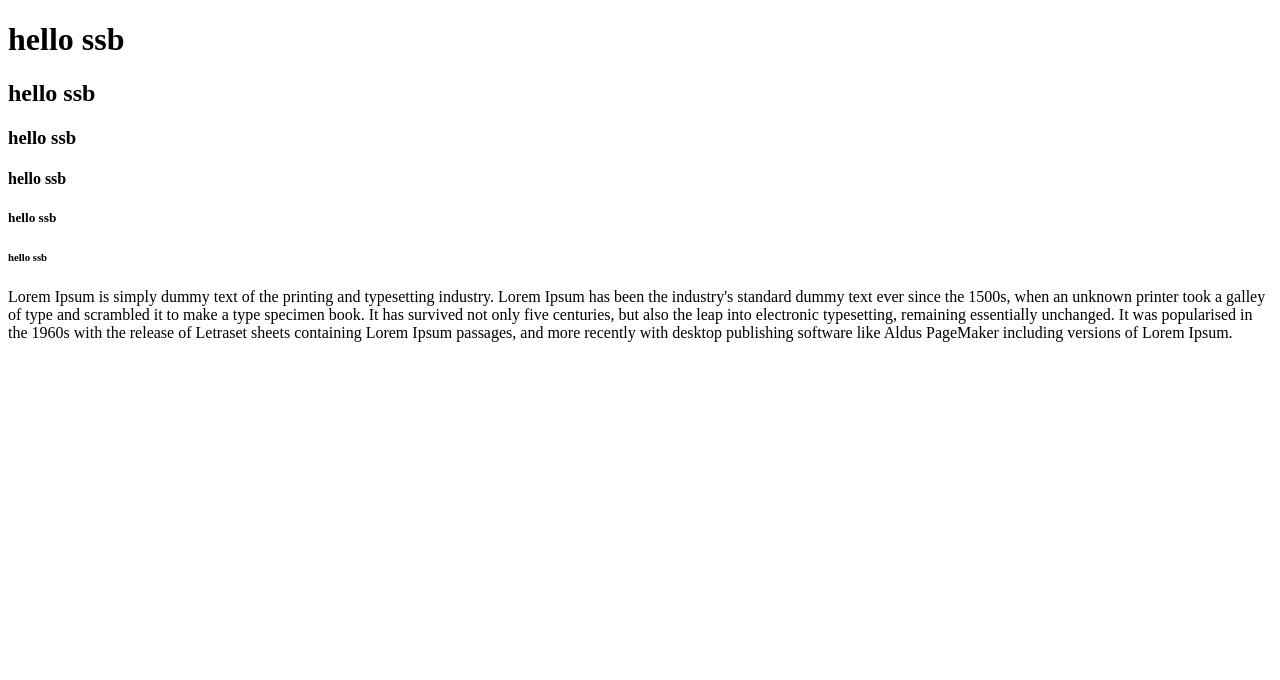
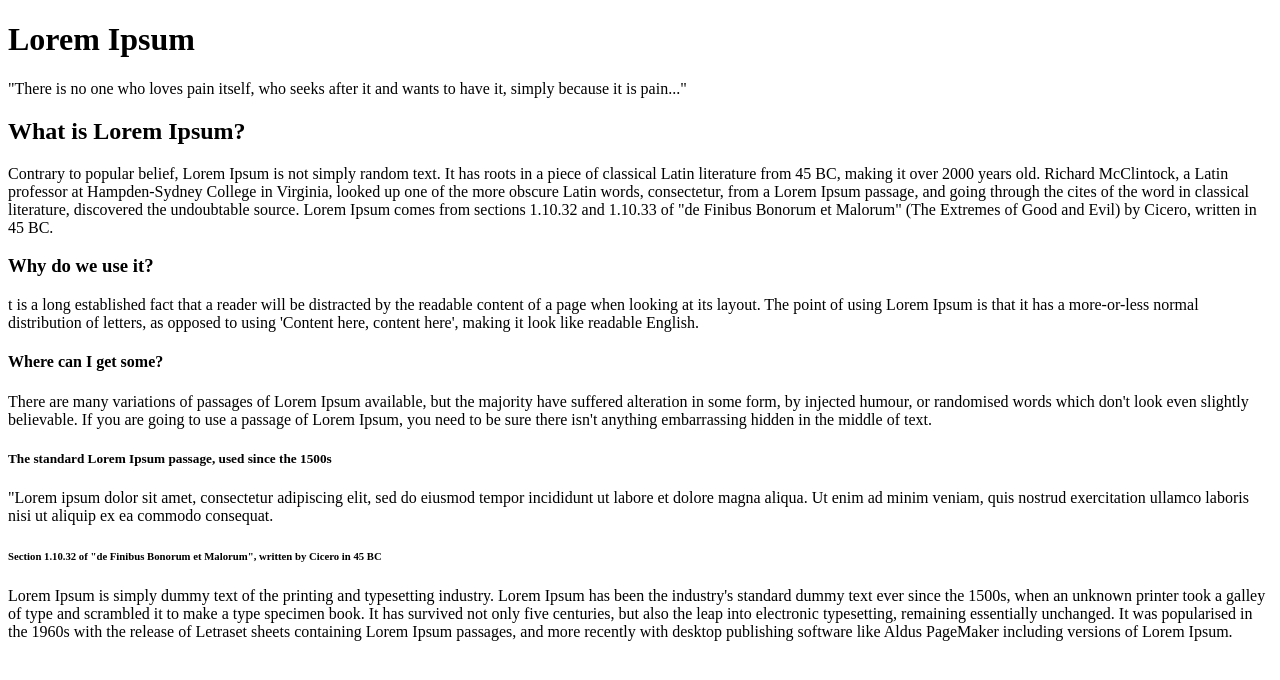
Before and after one commit to hasanlutfur/HW_24.02.21, a plain HTML site: page index.html in a window 1280 px wide. Drawn offline with Linux system fonts and the light colour scheme.

Commit message:
Update index.html

```diff
--- a/index.html
+++ b/index.html
@@ -7,12 +7,27 @@
 
 <body>
 
-<h1>hello ssb</h1>
-<h2>hello ssb</h2>
-<h3>hello ssb</h3>
-<h4>hello ssb</h4>
-<h5>hello ssb</h5>
-<h6>hello ssb</h6>
+<h1>Lorem Ipsum</h1>
+
+<p>"There is no one who loves pain itself, who seeks after it and wants to have it, simply because it is pain..."</p>
+
+<h2>What is Lorem Ipsum?</h2>
+
+<p>Contrary to popular belief, Lorem Ipsum is not simply random text. It has roots in a piece of classical Latin literature from 45 BC, making it over 2000 years old. Richard McClintock, a Latin professor at Hampden-Sydney College in Virginia, looked up one of the more obscure Latin words, consectetur, from a Lorem Ipsum passage, and going through the cites of the word in classical literature, discovered the undoubtable source. Lorem Ipsum comes from sections 1.10.32 and 1.10.33 of "de Finibus Bonorum et Malorum" (The Extremes of Good and Evil) by Cicero, written in 45 BC.</P>
+
+<h3>Why do we use it?</h3>
+
+<p>t is a long established fact that a reader will be distracted by the readable content of a page when looking at its layout. The point of using Lorem Ipsum is that it has a more-or-less normal distribution of letters, as opposed to using 'Content here, content here', making it look like readable English.</p>
+
+<h4>Where can I get some?</h4>
+
+<p>There are many variations of passages of Lorem Ipsum available, but the majority have suffered alteration in some form, by injected humour, or randomised words which don't look even slightly believable. If you are going to use a passage of Lorem Ipsum, you need to be sure there isn't anything embarrassing hidden in the middle of text.</p>
+
+<h5>The standard Lorem Ipsum passage, used since the 1500s</h5>
+
+<p>"Lorem ipsum dolor sit amet, consectetur adipiscing elit, sed do eiusmod tempor incididunt ut labore et dolore magna aliqua. Ut enim ad minim veniam, quis nostrud exercitation ullamco laboris nisi ut aliquip ex ea commodo consequat.</p>
+
+<h6>Section 1.10.32 of "de Finibus Bonorum et Malorum", written by Cicero in 45 BC</h6>
 
 <p>Lorem Ipsum is simply dummy text of the printing and typesetting industry. Lorem Ipsum has been the industry's standard dummy text ever since the 1500s, when an unknown printer took a galley of type and scrambled it to make a type specimen book. It has survived not only five centuries, but also the leap into electronic typesetting, remaining essentially unchanged. It was popularised in the 1960s with the release of Letraset sheets containing Lorem Ipsum passages, and more recently with desktop publishing software like Aldus PageMaker including versions of Lorem Ipsum.</p>
 
```
